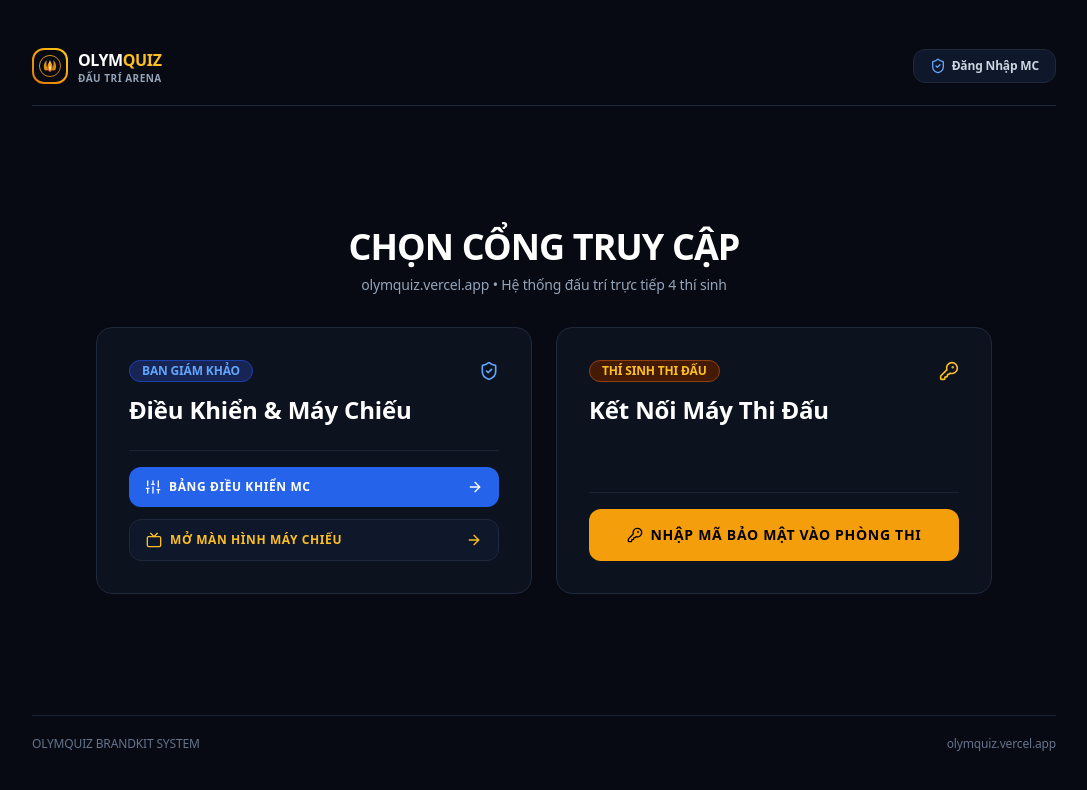
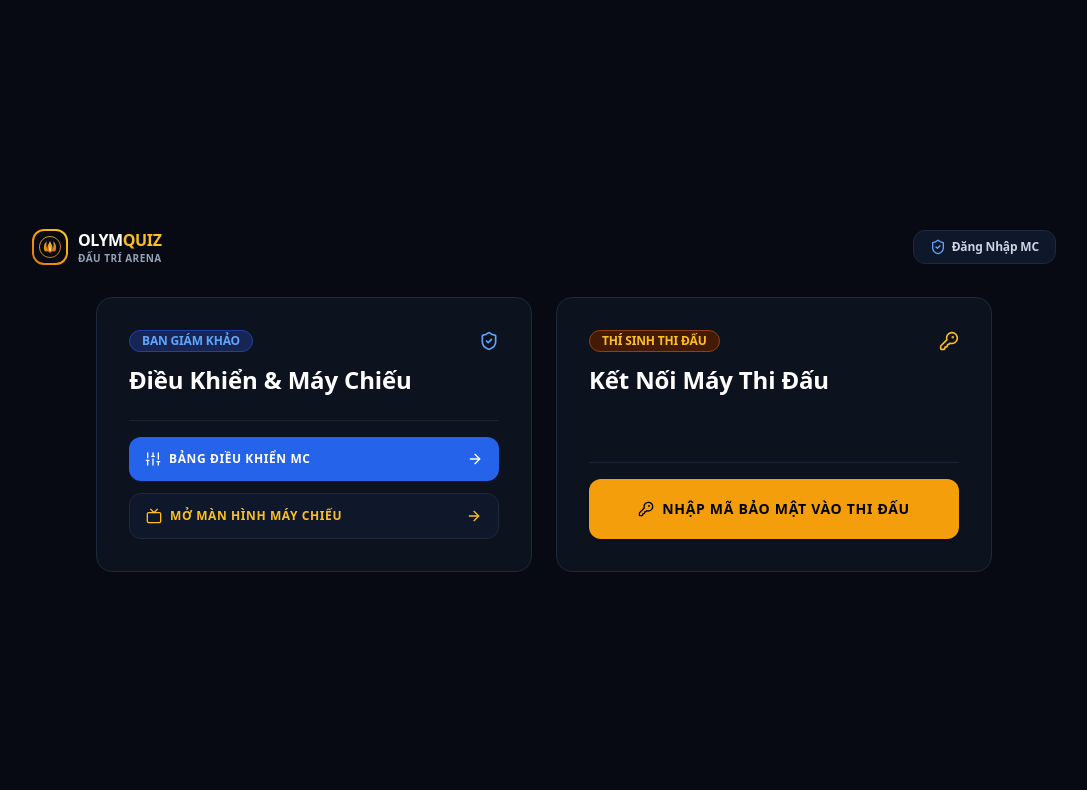
Before and after one commit to mm4you/thitho, a Next.js app: page / in a window 1280 px wide. Shown: the top 790 px of the page, without its empty margins (96-1183 px from the left). Built offline with nearby package versions, Linux system fonts and the light colour scheme.

Commit message:
fix: xoa toan bo cac dong footer duoi chan trang va cap nhat custom thoi gian tron ven

```diff
--- a/src/app/admin/questions/page.tsx
+++ b/src/app/admin/questions/page.tsx
@@ -2,8 +2,8 @@
 
 import { useState } from "react";
 import { loadSavedMatchState, saveMatchStateLocally, sendGameEvent } from "@/lib/supabase";
-import { MatchState, Round } from "@/types/game";
-import { HelpCircle, Save, Plus, Trash2, Clock, Check } from "lucide-react";
+import { MatchState, Round, Question } from "@/types/game";
+import { HelpCircle, Plus, Trash2, Clock, Check } from "lucide-react";
 import { Button } from "@/components/ui/button";
 
 export default function QuestionsManagePage() {
@@ -55,14 +55,15 @@ export default function QuestionsManagePage() {
 
   const handleAddQuestion = () => {
     const defaultTime = currentRound.questions[0]?.time_limit || 15;
-    const newQuestion = {
+    const newQuestion: Question = {
       id: "q_" + Date.now(),
+      order_index: currentRound.questions.length,
       question_text: "Câu hỏi mới...",
       correct_answer: "Đáp án",
       points_correct: 10,
       points_wrong: 0,
       time_limit: defaultTime,
-      question_type: currentRound.round_type === "khoi_dong" ? ("multiple_choice" as const) : ("text_input" as const),
+      question_type: currentRound.round_type === "khoi_dong" ? "multiple_choice" : "text_input",
     };
 
     const updatedRounds = matchState.rounds.map((r, rIdx) => {
@@ -101,7 +102,6 @@ export default function QuestionsManagePage() {
 
   return (
     <div className="space-y-6 max-w-5xl mx-auto font-sans select-none">
-      {/* Tiêu đề */}
       <div className="flex flex-wrap items-center justify-between border-b border-slate-800 pb-4 gap-4">
         <div>
           <h1 className="text-xl font-bold tracking-tight text-white uppercase flex items-center gap-2">
@@ -120,7 +120,6 @@ export default function QuestionsManagePage() {
         )}
       </div>
 
-      {/* 4 Tabs Vòng Thi */}
       <div className="grid grid-cols-2 md:grid-cols-4 gap-2 bg-[#0d121f] p-1.5 rounded-2xl border border-slate-800">
         {matchState.rounds.map((round, idx) => (
           <button
@@ -140,7 +139,6 @@ export default function QuestionsManagePage() {
         ))}
       </div>
 
-      {/* CẤU HÌNH THỜI GIAN CHUẨN CHO VÒNG THI NÀY */}
       <div className="bg-[#0d121f] border border-slate-800 rounded-2xl p-5 flex flex-wrap items-center justify-between gap-4">
         <div className="flex items-center gap-3">
           <Clock className="w-5 h-5 text-amber-400" />
@@ -185,7 +183,6 @@ export default function QuestionsManagePage() {
         </div>
       </div>
 
-      {/* Danh Sách Câu Hỏi Trong Vòng */}
       <div className="space-y-4">
         <div className="flex items-center justify-between">
           <h2 className="text-sm font-bold uppercase text-white">
--- a/src/app/page.tsx
+++ b/src/app/page.tsx
@@ -6,33 +6,21 @@ import { Tv, Sliders, ArrowRight, ShieldCheck, KeyRound } from "lucide-react";
 
 export default function HomePage() {
   return (
-    <main className="min-h-screen bg-[#070a12] text-slate-100 flex flex-col justify-between p-6 md:p-12 font-sans select-none">
-      {/* Header */}
-      <div className="w-full max-w-5xl mx-auto flex items-center justify-between border-b border-slate-800 pb-5">
+    <main className="min-h-screen bg-[#070a12] text-slate-100 flex flex-col justify-center p-6 md:p-12 font-sans select-none">
+      <div className="w-full max-w-5xl mx-auto flex items-center justify-between pb-8">
         <BrandLogo size="md" />
 
         <Link
           href="/login"
-          className="px-4 py-2 rounded-lg bg-slate-900 border border-slate-800 hover:bg-slate-800 text-slate-300 hover:text-white text-xs font-semibold flex items-center gap-1.5 transition-colors"
+          className="px-4 py-2 rounded-xl bg-slate-900 border border-slate-800 hover:bg-slate-800 text-slate-300 hover:text-white text-xs font-semibold flex items-center gap-1.5 transition-colors"
         >
           <ShieldCheck className="w-4 h-4 text-blue-400" />
           <span>Đăng Nhập MC</span>
         </Link>
       </div>
 
-      {/* 2 Cổng Truy Cập Thanh Tao */}
-      <div className="w-full max-w-4xl mx-auto my-auto py-10 space-y-8">
-        <div className="text-center space-y-2">
-          <h2 className="text-3xl md:text-4xl font-bold uppercase tracking-tight text-white">
-            CHỌN CỔNG TRUY CẬP
-          </h2>
-          <p className="text-slate-400 text-sm max-w-md mx-auto">
-            olymquiz.vercel.app • Hệ thống đấu trí trực tiếp 4 thí sinh
-          </p>
-        </div>
-
+      <div className="w-full max-w-4xl mx-auto space-y-6">
         <div className="grid grid-cols-1 md:grid-cols-2 gap-6">
-          {/* CỔNG 1: BAN TỔ CHỨC & MC */}
           <div className="bg-[#0d121f] border border-slate-800 rounded-2xl p-8 flex flex-col justify-between space-y-6">
             <div className="space-y-3">
               <div className="flex items-center justify-between">
@@ -49,7 +37,7 @@ export default function HomePage() {
 
             <div className="space-y-3 pt-4 border-t border-slate-800/80">
               <Link href="/admin/live" className="block">
-                <button className="w-full py-3 px-4 rounded-xl bg-blue-600 hover:bg-blue-500 text-white font-semibold text-xs uppercase tracking-wider flex items-center justify-between transition-colors cursor-pointer">
+                <button className="w-full py-3.5 px-4 rounded-xl bg-blue-600 hover:bg-blue-500 text-white font-semibold text-xs uppercase tracking-wider flex items-center justify-between transition-colors cursor-pointer">
                   <span className="flex items-center gap-2">
                     <Sliders className="w-4 h-4" /> Bảng Điều Khiển MC
                   </span>
@@ -58,7 +46,7 @@ export default function HomePage() {
               </Link>
 
               <Link href="/display" target="_blank" className="block">
-                <button className="w-full py-3 px-4 rounded-xl bg-slate-900 hover:bg-slate-800 border border-slate-800 text-amber-400 font-semibold text-xs uppercase tracking-wider flex items-center justify-between transition-colors cursor-pointer">
+                <button className="w-full py-3.5 px-4 rounded-xl bg-slate-900 hover:bg-slate-800 border border-slate-800 text-amber-400 font-semibold text-xs uppercase tracking-wider flex items-center justify-between transition-colors cursor-pointer">
                   <span className="flex items-center gap-2">
                     <Tv className="w-4 h-4" /> Mở Màn Hình Máy Chiếu
                   </span>
@@ -68,7 +56,6 @@ export default function HomePage() {
             </div>
           </div>
 
-          {/* CỔNG 2: THÍ SINH */}
           <div className="bg-[#0d121f] border border-slate-800 rounded-2xl p-8 flex flex-col justify-between space-y-6">
             <div className="space-y-3">
               <div className="flex items-center justify-between">
@@ -85,20 +72,14 @@ export default function HomePage() {
 
             <div className="pt-4 border-t border-slate-800/80">
               <Link href="/join" className="block">
-                <button className="w-full py-4 px-4 rounded-xl bg-amber-500 hover:bg-amber-400 text-black font-bold text-sm uppercase tracking-wider flex items-center justify-center gap-2 transition-colors cursor-pointer">
-                  <KeyRound className="w-4 h-4" /> Nhập Mã Bảo Mật Vào Phòng Thi
+                <button className="w-full py-5 px-4 rounded-xl bg-amber-500 hover:bg-amber-400 text-black font-bold text-sm uppercase tracking-wider flex items-center justify-center gap-2 transition-colors cursor-pointer shadow">
+                  <KeyRound className="w-4 h-4" /> Nhập Mã Bảo Mật Vào Thi Đấu
                 </button>
               </Link>
             </div>
           </div>
         </div>
       </div>
-
-      {/* Footer */}
-      <div className="w-full max-w-5xl mx-auto border-t border-slate-800/80 pt-5 flex items-center justify-between text-xs text-slate-500 font-medium">
-        <span>OLYMQUIZ BRANDKIT SYSTEM</span>
-        <span>olymquiz.vercel.app</span>
-      </div>
     </main>
   );
 }
```
